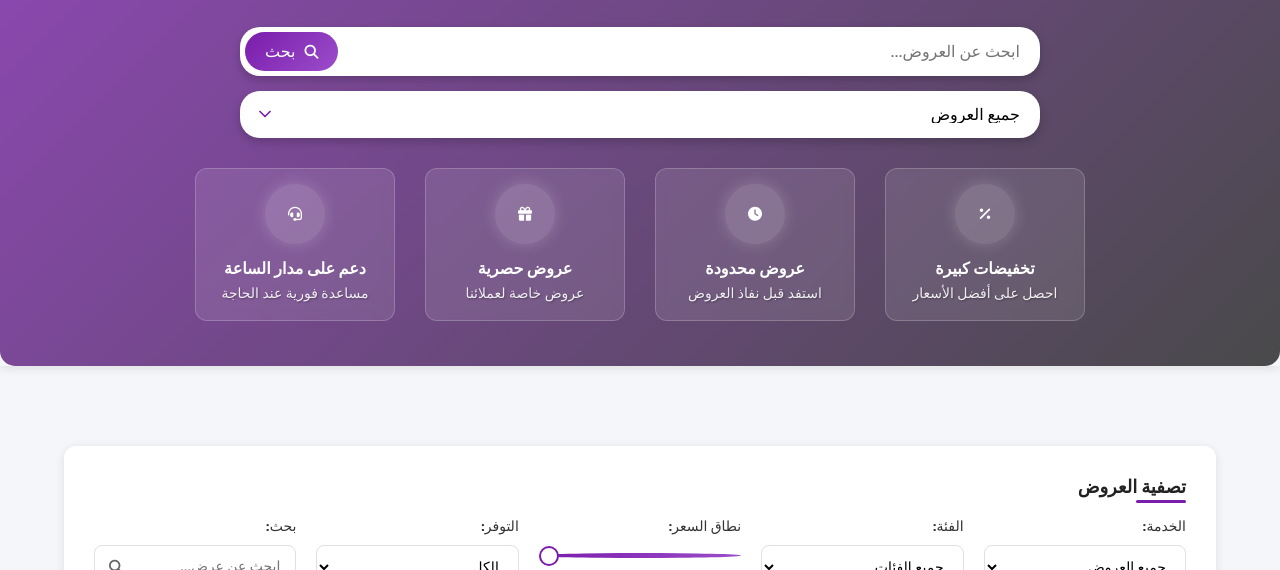
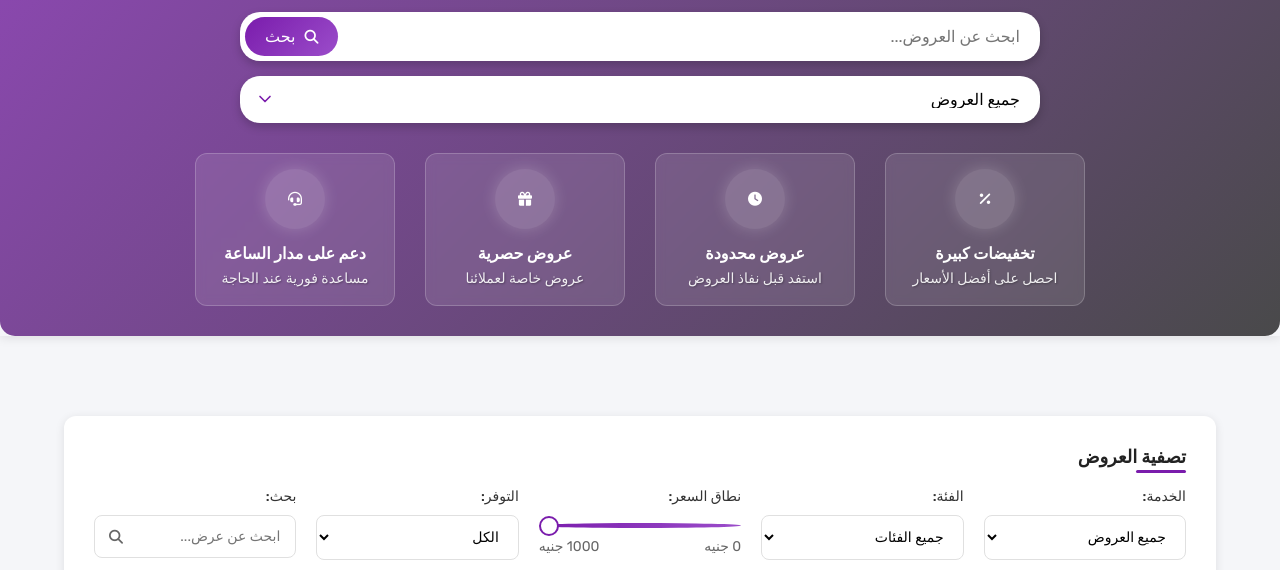
Before and after one commit to alpha30-ai/Transit-Services-Website, a plain HTML site: page Offers.html in a window 1280 px wide. Shown: the part 530-1100 px from the top of the page. Drawn offline with Linux system fonts and the light colour scheme.

Commit message:
Update Offers.css

```diff
--- a/css/Offers.css
+++ b/css/Offers.css
@@ -200,20 +200,20 @@ button {
 /* ======================================= */
 
 .offers-hero-section {
-    position: sticky; /* تم تعديل هذه الخاصية لجعل البنر يلتصق بالهدر */
-    top: 0; /* تأكد من أن البنر يلتصق بأعلى الصفحة */
-    height: 600px;
+    position: relative; /* تغيير من sticky إلى relative لتجنب مشاكل العرض */
+    height: auto; /* تغيير من ارتفاع ثابت إلى ارتفاع تلقائي */
+    min-height: 500px; /* إضافة حد أدنى للارتفاع */
     background-image: url('../img/discount-water-bottle-podium.jpg');
     background-size: cover;
     background-position: center;
     background-repeat: no-repeat;
-    border-radius: 0; /* تم تعديل هذه الخاصية لإزالة الانحناءات */
+    border-radius: 0;
     margin: var(--spacing-xl) auto;
     overflow: hidden;
     box-shadow: var(--box-shadow);
-    width: 100%; /* تأكد من أن العرض 100% */
+    width: 100%;
     max-width: 1600px;
-    z-index: 10; /* تأكد من أن البنر يكون فوق العناصر الأخرى */
+    z-index: 2; /* تقليل قيمة z-index لتجنب التداخل مع العناصر الأخرى */
 }
 
 .hero-overlay {
```
